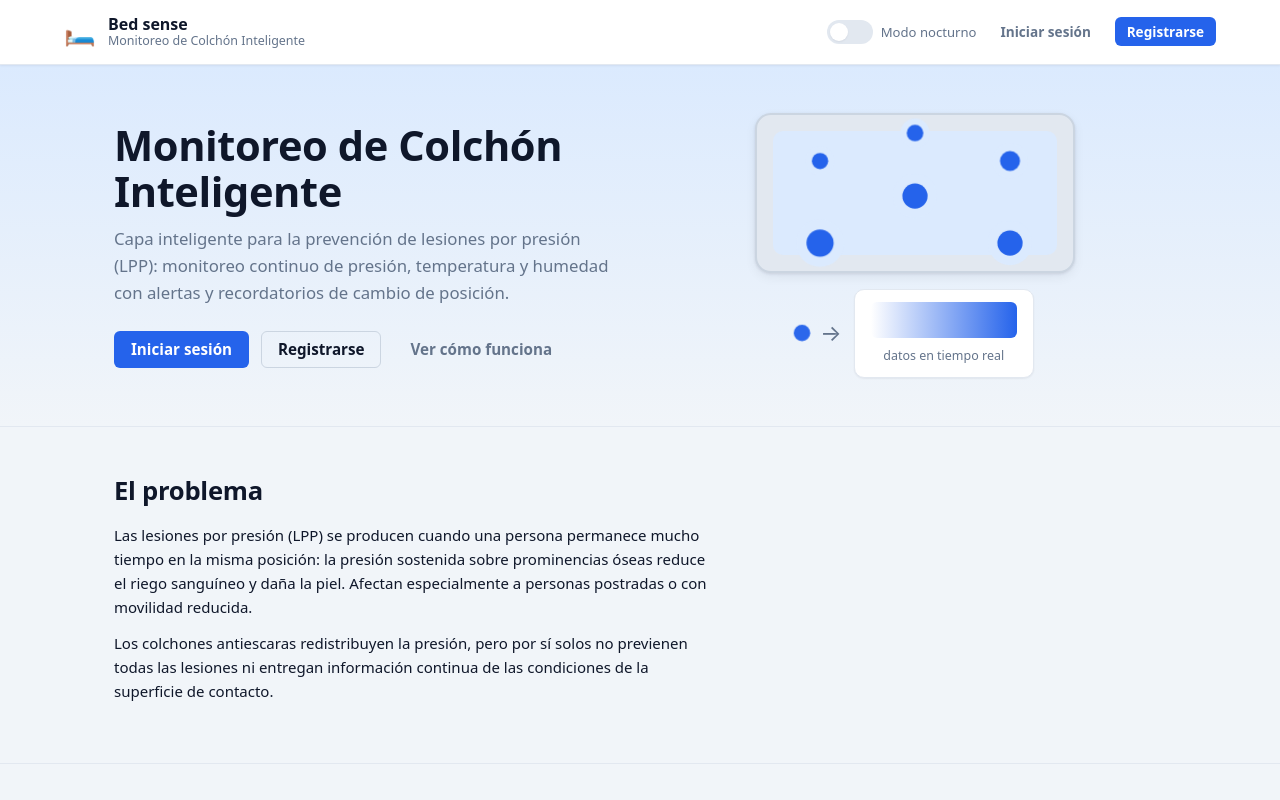
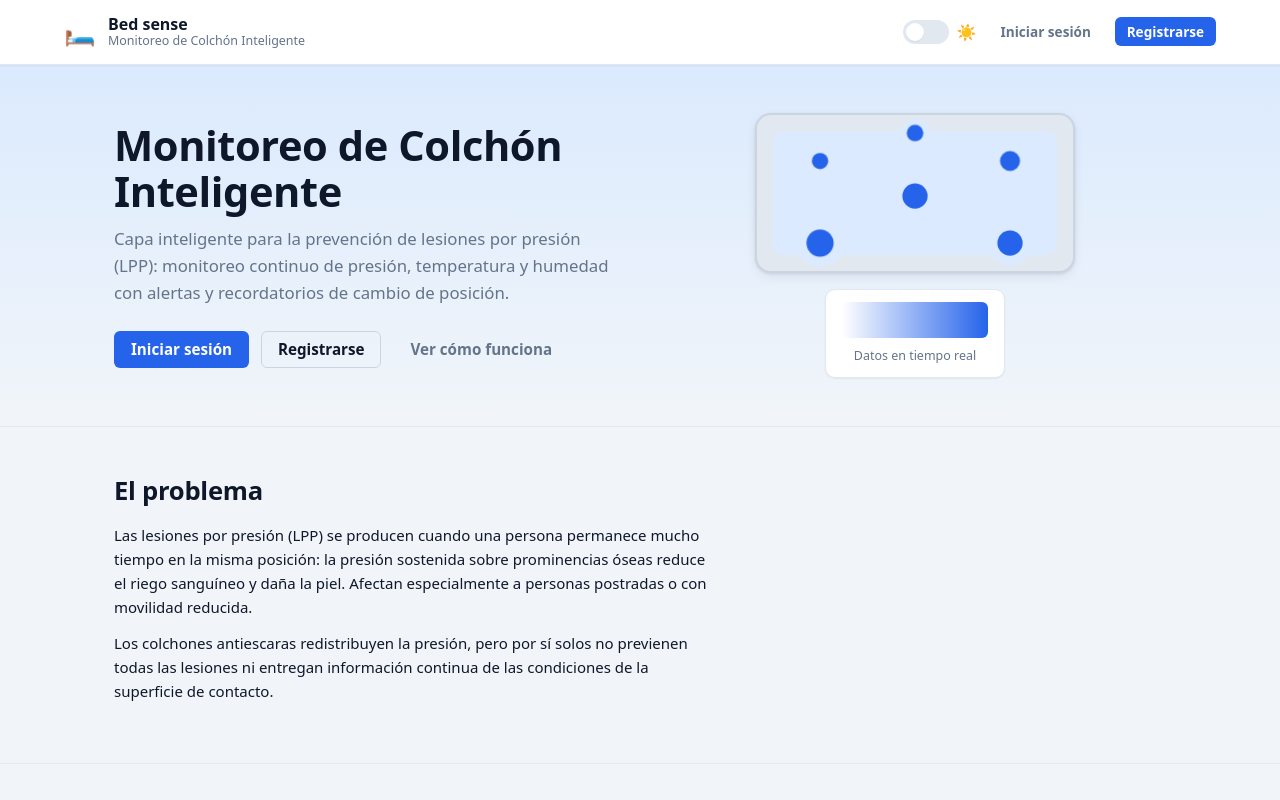
Before and after one commit to fercableg/TICs1-webapp-2026-2, a website with bundled scripts: page webapp/index.html in a window 1280 px wide. Shown: the top 800 px of the page. Built offline with nearby package versions, Linux system fonts and the light colour scheme.

Commit message:
display views

```diff
--- a/webapp/css/components.css
+++ b/webapp/css/components.css
@@ -659,9 +659,9 @@
   white-space: nowrap;
 }
 
-.theme-control__text {
-  font-size: 0.82rem;
-  color: var(--text-muted);
+.theme-control__icon {
+  font-size: 1rem;
+  line-height: 1;
 }
 
 /* Connection status */
--- a/webapp/css/views.css
+++ b/webapp/css/views.css
@@ -659,24 +659,6 @@
   justify-content: center;
 }
 
-.hero-pulse {
-  width: 12px;
-  height: 12px;
-  border-radius: 50%;
-  background: var(--accent);
-  animation: hero-pulse 1.4s ease-in-out infinite;
-}
-
-@keyframes hero-pulse {
-  0%, 100% { opacity: 0.3; transform: scale(0.8); }
-  50% { opacity: 1; transform: scale(1.4); }
-}
-
-.hero-flow__arrow {
-  color: var(--text-muted);
-  font-size: 1.4rem;
-}
-
 .hero-monitor {
   display: flex;
   flex-direction: column;
@@ -751,7 +733,6 @@
 
 @media (prefers-reduced-motion: reduce) {
   .hero-dot,
-  .hero-pulse,
   .hero-monitor__wave {
     animation: none;
   }
--- a/webapp/index.html
+++ b/webapp/index.html
@@ -37,11 +37,9 @@
               <!-- Los 6 puntos de presión se inyectan desde landing.js (SENSORS). -->
             </div>
             <div class="hero-flow">
-              <span class="hero-pulse"></span>
-              <span class="hero-flow__arrow">→</span>
               <div class="hero-monitor">
                 <div class="hero-monitor__wave"></div>
-                <div class="hero-monitor__label">datos en tiempo real</div>
+                <div class="hero-monitor__label">Datos en tiempo real</div>
               </div>
             </div>
           </div>
--- a/webapp/js/components/navbar.js
+++ b/webapp/js/components/navbar.js
@@ -40,27 +40,35 @@ function buildBrand() {
   );
 }
 
-// Interruptor de tema (claro/oscuro) con texto descriptivo. Se monta tanto en
-// la barra de la landing (sin sesión) como en la barra autenticada, de modo que
-// el modo nocturno sea global desde el inicio.
+// Interruptor de tema (claro/oscuro) con emoji indicador (☀️/🌙). Se monta
+// tanto en la barra de la landing (sin sesión) como en la barra autenticada,
+// de modo que el modo nocturno sea global desde el inicio.
 function buildThemeToggle() {
+  const icon = el('span', { class: 'theme-control__icon', 'aria-hidden': 'true' });
   const input = el('input', {
     type: 'checkbox',
     class: 'theme-switch__input',
     'aria-label': 'Modo nocturno',
     onchange: () => {
       toggleTheme();
-      input.checked = currentTheme() === 'dark';
+      sync();
     },
   });
-  input.checked = currentTheme() === 'dark';
+
+  function sync() {
+    const dark = currentTheme() === 'dark';
+    input.checked = dark;
+    icon.textContent = dark ? '🌙' : '☀️';
+  }
+
   const label = el('label', {
     class: 'theme-switch',
     title: 'Modo nocturno (tema oscuro)',
   }, input, el('span', { class: 'theme-switch__slider' }));
-  return el('span', { class: 'theme-control' },
-    label,
-    el('span', { class: 'theme-control__text', text: 'Modo nocturno' }));
+
+  sync();
+
+  return el('span', { class: 'theme-control' }, label, icon);
 }
 
 export function renderNavbar(container) {
```
